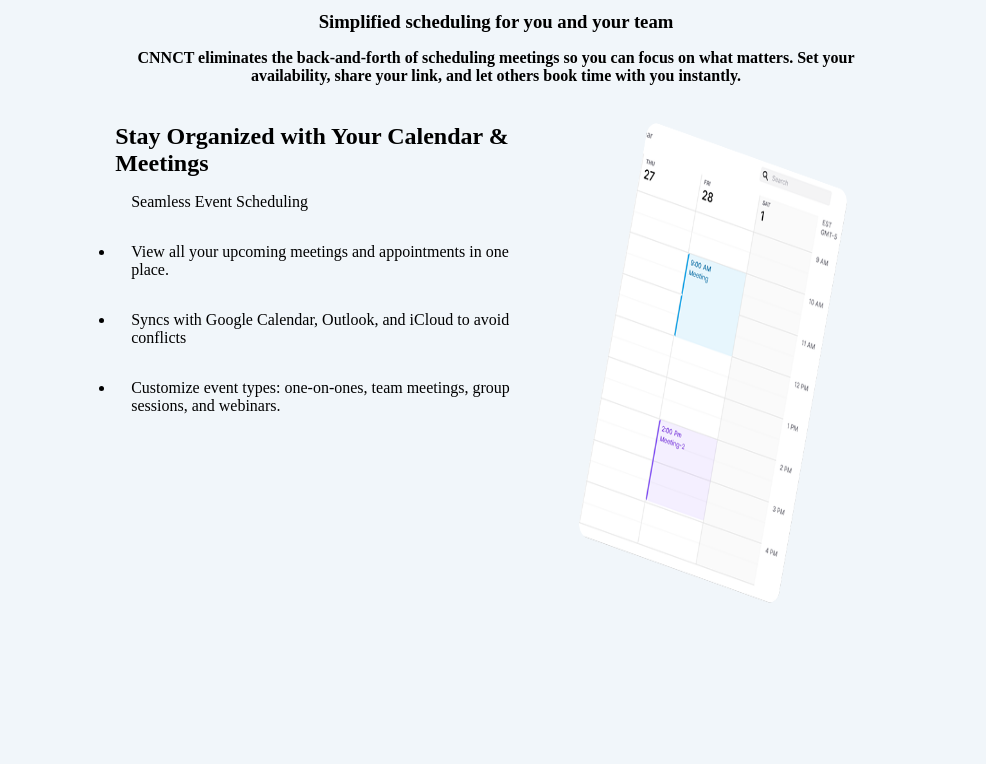
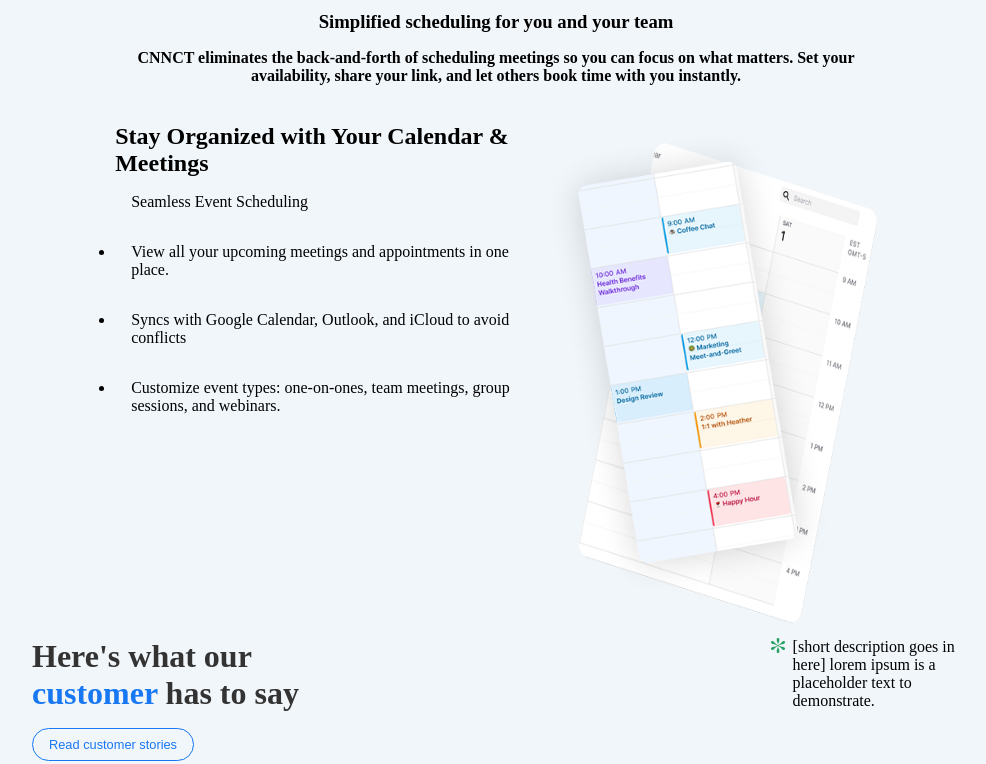
Before and after one commit to gairik99/eventManagementFrontEnd, a React (Vite) app: page / in a window 1280 px wide. Shown: the part 900-1664 px from the top of the page, without its empty margins (144-1130 px from the left). Built offline with nearby package versions, Linux system fonts and the light colour scheme; no server answers.

Commit message:
home page

```diff
--- a/src/pages/Home.jsx
+++ b/src/pages/Home.jsx
@@ -16,6 +16,7 @@ import img7 from "../assets/AutoLayoutHorizontal6.png";
 import img8 from "../assets/AutoLayoutHorizontal7.png";
 import img9 from "../assets/AutoLayoutHorizontal8.png";
 import footerImg from "../assets/footerImg.png";
+import img32 from "../assets/fantastical.png"
 const Home = () => {
     const navigate = useNavigate();
     const { user } = useAuth();
@@ -135,15 +136,16 @@ const Home = () => {
                         </li>
                     </ul>
                 </div>
-                <div style={{ width: isHidden ? "100vw" : "40vw", height: "60vh" }}>
-                    <img src={img3} style={{ width: "90%", height: "100%" }} />
+                <div style={{ width: isHidden ? "96vw" : "40vw", height: "60vh", position: 'relative' }}>
+                    <img src={img3} style={{ width: "100%", height: isHidden ? "80%" : '100%', position: 'absolute', top: '20px', right: '0px' }} alt='img1' />
+                    <img src={img32} style={{ width: "100%", height: isHidden ? "80%" : '100%', position: 'absolute', top: '0px', left: '-40px' }} alt='img2' />
                 </div>
             </div>
             <div
                 style={{
                     display: "flex",
                     width: isHidden ? "100vw" : "80%",
-                    marginTop: "10rem",
+                    marginTop: "2rem",
                     marginLeft: !isHidden ? "4rem" : "",
                     flexDirection: isHidden ? "column" : "row",
                     height: "20vh",
```
Also changed, not shown: src/assets/fantastical.png (added).
